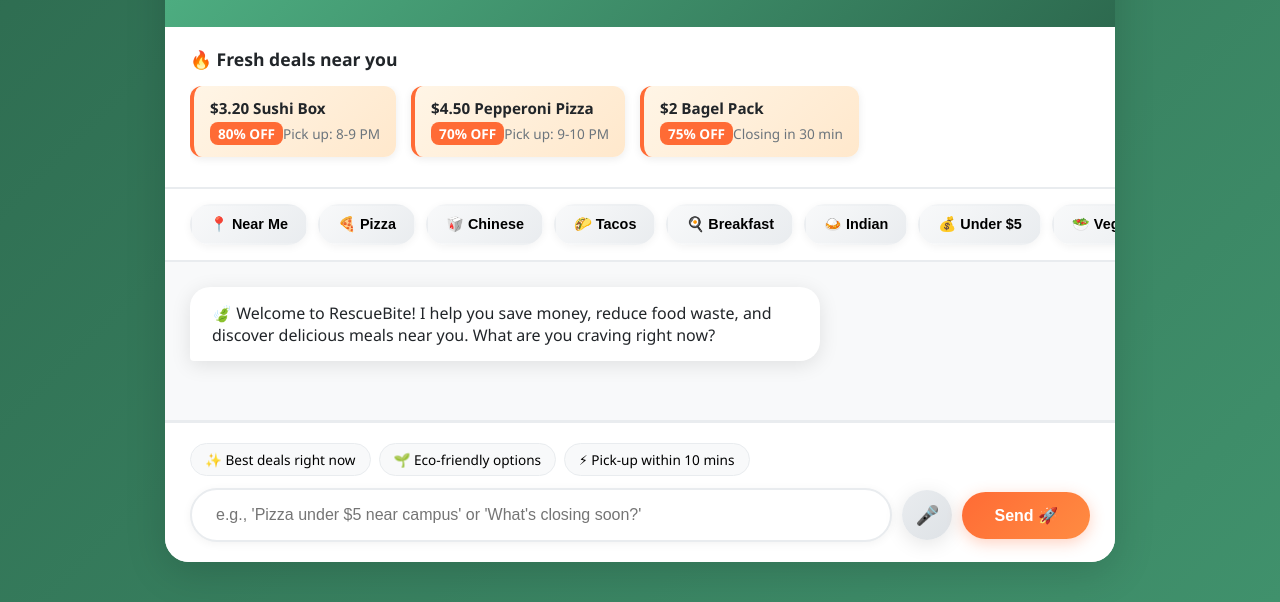
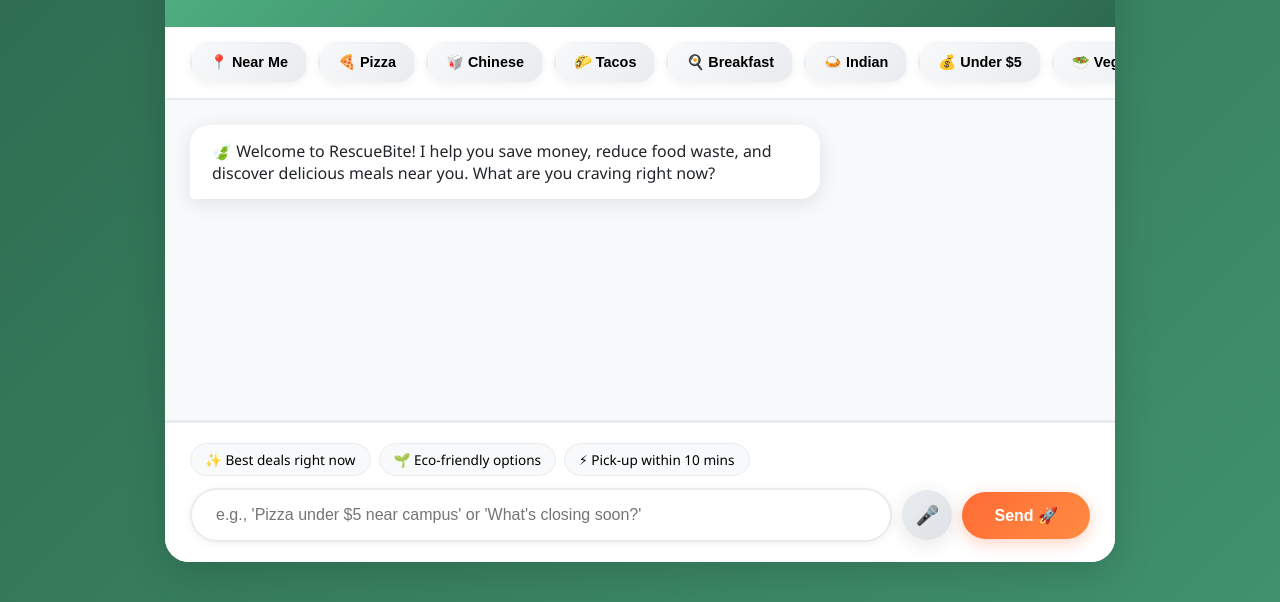
Before and after one commit to ushashi149/RescueBite, a plain HTML site: page index.html in a window 1280 px wide. Shown: the part 198-800 px from the top of the page. Drawn offline with Linux system fonts and the light colour scheme.

Commit message:
Remove trending section and styles
Removed the trending section and its associated styles from the HTML.

```diff
--- a/index.html
+++ b/index.html
@@ -159,85 +159,6 @@
 
         .dark-mode-toggle:hover {
             transform: scale(1.1) rotate(15deg);
-        }
-
-        .trending-section {
-            padding: 20px 25px;
-            background: white;
-            border-bottom: 2px solid #e9ecef;
-        }
-
-        .trending-header {
-            display: flex;
-            align-items: center;
-            gap: 8px;
-            margin-bottom: 15px;
-            font-size: 1.1em;
-            font-weight: 700;
-            color: var(--text-dark);
-        }
-
-        .trending-deals {
-            display: flex;
-            gap: 15px;
-            overflow-x: auto;
-            padding-bottom: 10px;
-        }
-
-        .trending-deals::-webkit-scrollbar {
-            height: 6px;
-        }
-
-        .trending-deals::-webkit-scrollbar-track {
-            background: #f1f1f1;
-            border-radius: 10px;
-        }
-
-        .trending-deals::-webkit-scrollbar-thumb {
-            background: var(--light-green);
-            border-radius: 10px;
-        }
-
-        .deal-chip {
-            min-width: 200px;
-            padding: 12px 16px;
-            background: linear-gradient(135deg, #fff5e6 0%, #ffe8cc 100%);
-            border-radius: 12px;
-            border-left: 4px solid var(--accent-orange);
-            cursor: pointer;
-            transition: transform 0.2s, box-shadow 0.2s;
-            box-shadow: 0 2px 8px rgba(0, 0, 0, 0.08);
-        }
-
-        .deal-chip:hover {
-            transform: scale(1.05);
-            box-shadow: var(--shadow);
-        }
-
-        .deal-chip-title {
-            font-weight: 700;
-            color: var(--text-dark);
-            font-size: 0.95em;
-            margin-bottom: 4px;
-        }
-
-        .deal-chip-details {
-            display: flex;
-            justify-content: space-between;
-            align-items: center;
-            font-size: 0.85em;
-        }
-
-        .deal-discount {
-            background: var(--accent-orange);
-            color: white;
-            padding: 2px 8px;
-            border-radius: 8px;
-            font-weight: 700;
-        }
-
-        .deal-time {
-            color: var(--text-gray);
         }
 
         .quick-actions {
@@ -623,10 +544,6 @@
             .message-content {
                 max-width: 85%;
             }
-
-            .trending-section {
-                padding: 15px;
-            }
         }
     </style>
 </head>
@@ -643,35 +560,6 @@
                 </div>
                 <p>Save money, reduce waste, discover delicious meals near you</p>
                 <div class="location-badge">📍 Ames, IA • Delivering after-hours deals</div>
-            </div>
-        </div>
-
-        <div class="trending-section">
-            <div class="trending-header">
-                🔥 Fresh deals near you
-            </div>
-            <div class="trending-deals">
-                <div class="deal-chip" onclick="sendQuickMessage('Show me sushi deals')">
-                    <div class="deal-chip-title">$3.20 Sushi Box</div>
-                    <div class="deal-chip-details">
-                        <span class="deal-discount">80% OFF</span>
-                        <span class="deal-time">Pick up: 8-9 PM</span>
-                    </div>
-                </div>
-                <div class="deal-chip" onclick="sendQuickMessage('Show pizza deals')">
-                    <div class="deal-chip-title">$4.50 Pepperoni Pizza</div>
-                    <div class="deal-chip-details">
-                        <span class="deal-discount">70% OFF</span>
-                        <span class="deal-time">Pick up: 9-10 PM</span>
-                    </div>
-                </div>
-                <div class="deal-chip" onclick="sendQuickMessage('Breakfast options')">
-                    <div class="deal-chip-title">$2 Bagel Pack</div>
-                    <div class="deal-chip-details">
-                        <span class="deal-discount">75% OFF</span>
-                        <span class="deal-time">Closing in 30 min</span>
-                    </div>
-                </div>
             </div>
         </div>
 
```
